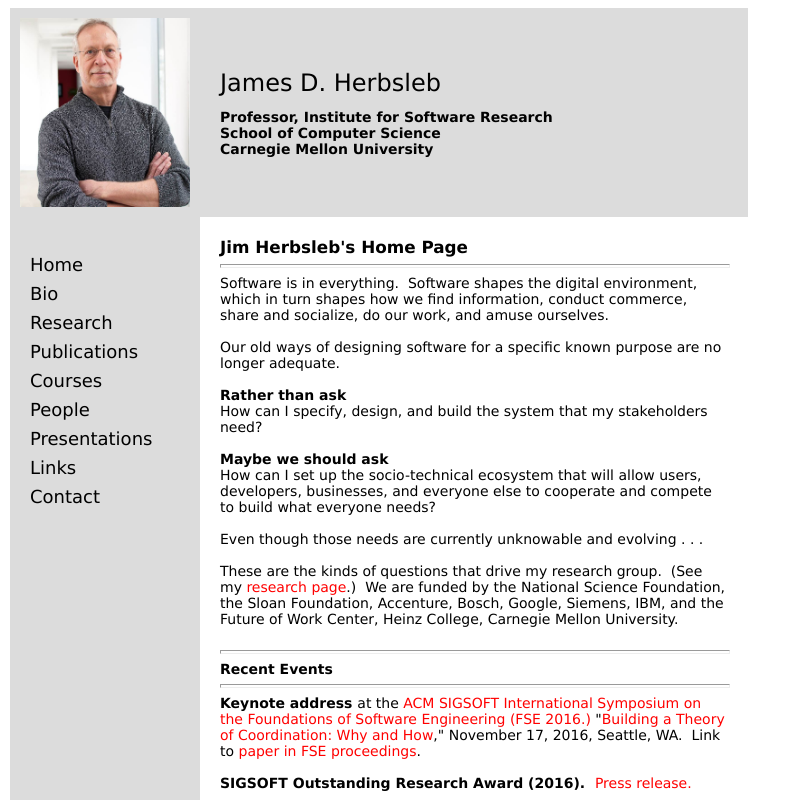
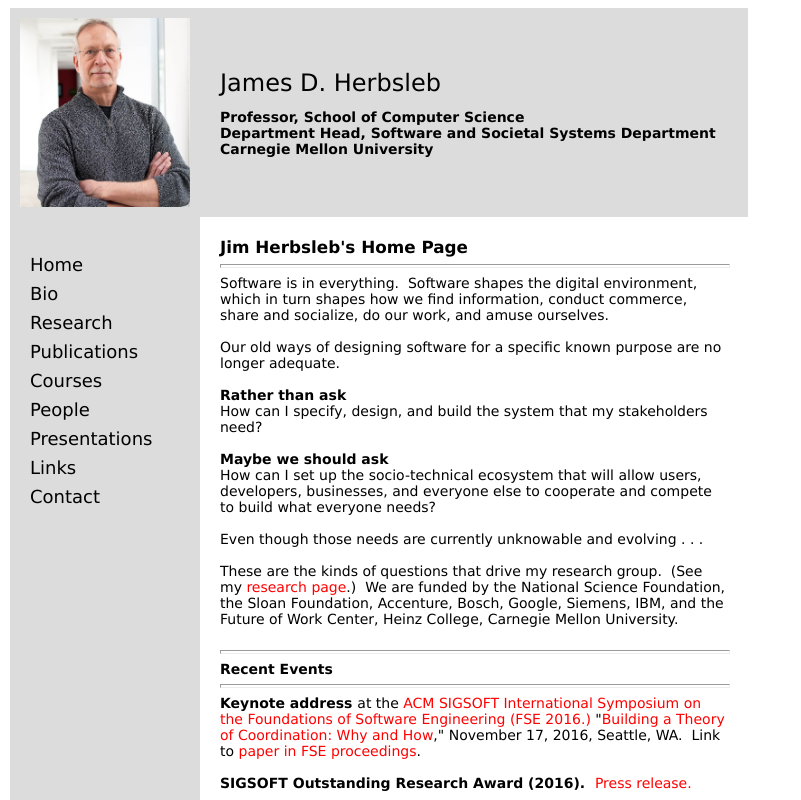
Before and after one commit to jherbsleb/jherbsleb.github.io, a plain HTML site: page index.html in a window 1280 px wide. Shown: the top 800 px of the page, without its empty margins (0-801 px from the left). Drawn offline with Linux system fonts and the light colour scheme.

Commit message:
Update index.html

```diff
--- a/index.html
+++ b/index.html
@@ -20,8 +20,8 @@
             <p class="L1">James D. Herbsleb<br>
             </p>
             <p class="L2">
-              Professor, Institute for Software Research<br>
-              School of Computer Science<br>
+              Professor, School of Computer Science<br>
+              Department Head, Software and Societal Systems Department<br>
               Carnegie Mellon University </p>
           </td>
         </tr>
```
